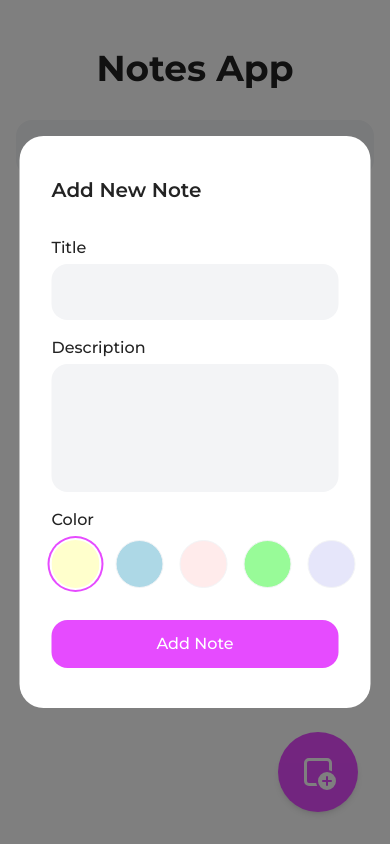
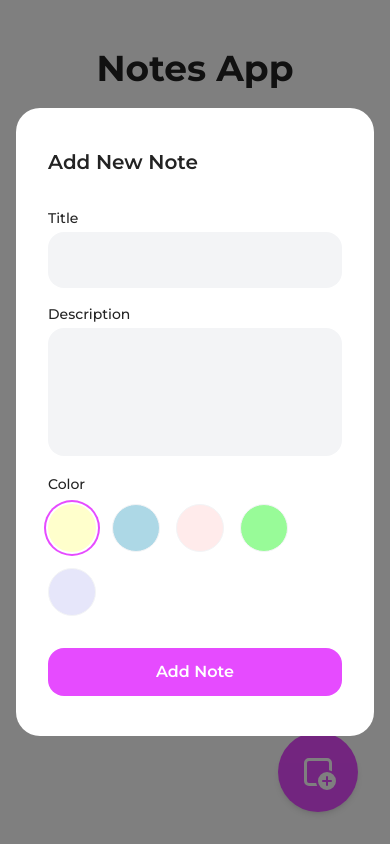
Before and after one commit to stefanelli990/memo, a Vue app: page / in a window 390 px wide. Both pictures are taken after a click on the button 318 px from the left and 772 px from the top of the page. Built offline with nearby package versions, Linux system fonts and the light colour scheme; some icons are missing.

Commit message:
fixed modal on mobiles

```diff
--- a/src/App.vue
+++ b/src/App.vue
@@ -17,28 +17,28 @@
       </div>
       <form @submit.prevent="storeNotes.addNote">
         <div class="flex flex-col mb-4">
-          <label for="title" class="mb-1">Title</label>
+          <label for="title" class="mb-1 text-sm">Title</label>
           <input
             v-model="storeNotes.inputTitle"
             id="title"
             name="title"
             type="text"
-            class="bg-gray-100 p-4 rounded-2xl focus:ring-2 focus:ring-primaryColor border-none"
+            class="bg-gray-100 p-4 w-full rounded-2xl focus:ring-2 focus:ring-primaryColor border-none"
           />
         </div>
         <div class="flex flex-col mb-4">
-          <label for="description" class="mb-1">Description</label>
+          <label for="description" class="mb-1 text-sm">Description</label>
           <textarea
             v-model="storeNotes.inputDescription"
             name="description"
             id="description"
             rows="4"
-            class="bg-gray-100 p-4 resize-none rounded-2xl focus:ring-2 focus:ring-primaryColor border-none"
+            class="bg-gray-100 p-4 w-full resize-none rounded-2xl focus:ring-2 focus:ring-primaryColor border-none"
           ></textarea>
         </div>
         <div class=" mb-8">
-          <label class="mb-1">Color</label>
-          <div class="flex space-x-4 mt-2">
+          <label class="mb-1 text-sm">Color</label>
+          <div class="flex gap-4 mt-2 flex-wrap">
             <label>
               <input v-model="storeNotes.pickedColor" value="bg-lightYellow" type="radio" class="h-12 w-12 cursor-pointer checked:bg-lightYellow text-lightYellow bg-lightYellow border border-gray-100 checked:ring-2 checked:ring-offset-2 checked:ring-primaryColor active:ring-transparent checked:active:ring-primaryColor focus:ring-transparent checked:focus:ring-primaryColor" name="radio"/>
             </label>
--- a/src/components/AppModal.vue
+++ b/src/components/AppModal.vue
@@ -1,8 +1,10 @@
 <template>
     <Teleport to="body">
-        <div class="bg-black/50 fixed top-0 left-0 right-0 bottom-0 min-h-screen w-90 z-50"></div>
-        <div class="bg-white rounded-3xl px-8 py-10 max-w-md w-[90%] fixed top-1/2 left-1/2 -translate-x-1/2 -translate-y-1/2 z-50">
+        <div class="bg-black/50 fixed inset-0 grid place-items-center overflow-auto p-4">
+            <div class="bg-white rounded-3xl px-8 py-10 max-w-md w-full">
             <slot></slot>
         </div>
+        </div>
+
     </Teleport>
 </template>
--- a/src/components/NoData.vue
+++ b/src/components/NoData.vue
@@ -2,7 +2,7 @@
     <div class="text-center ">
         <h3 class="text-2xl font-semibold" v-if="!storeNotes.filterNotes.length && storeNotes.searchTerm">There are no notes for "{{ storeNotes.searchTerm }}"</h3>
         <div class="w-full flex flex-col items-center space-y-5" v-else-if="!storeNotes.filterNotes.length && !storeNotes.searchTerm">
-            <img src="../assets/notes-illustration.svg" alt="">
+            <img class="w-40 sm:w-52" src="../assets/notes-illustration.svg" alt="">
             <h3 class="text-lg max-w-md font-semibold">Ready to capture your ideas? Create your note and begin your note-taking journey!</h3>
         </div>
     </div>
--- a/src/style.css
+++ b/src/style.css
@@ -18,7 +18,7 @@
 
 @layer components {
     .btn {
-        @apply w-full px-4 py-3 rounded-2xl hover:opacity-90 flex items-center justify-center space-x-1;
+        @apply w-full px-4 py-3 rounded-2xl font-semibold hover:opacity-90 flex items-center justify-center space-x-1;
     }
     .btn-primary {
         @apply bg-primaryColor text-white;
```
